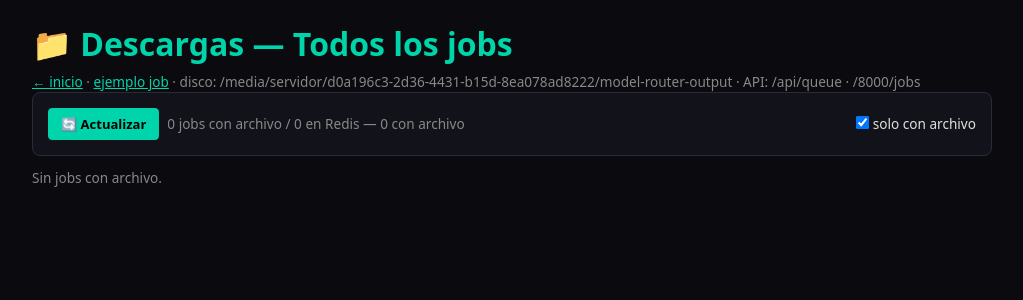
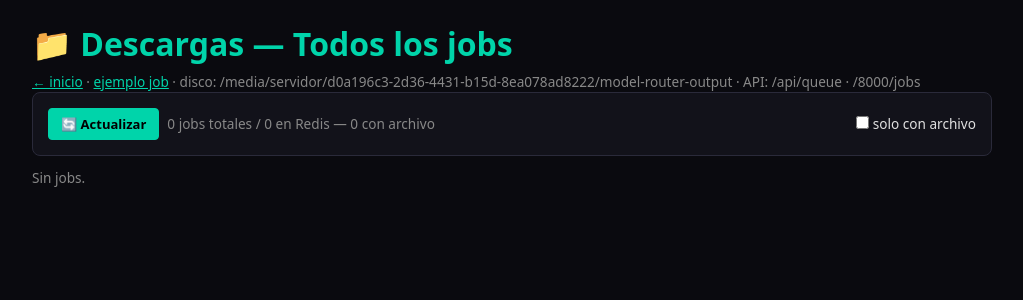
Before and after one commit to ivanfernadezm99/model-router, a Flask app: page /downloads in a window 1280 px wide. Shown: the top 300 px of the page, without its empty margins (128-1151 px from the left). Run offline with Flask 3, Linux system fonts and the light colour scheme; data that the repository does not hold is empty.

Commit message:
fix(front): downloads muestra todos por defecto, badge sin archivo

```diff
--- a/web/templates/downloads.html
+++ b/web/templates/downloads.html
@@ -34,7 +34,7 @@
     <div style="display:flex; gap:8px; flex-wrap:wrap; align-items:center;">
       <button class="btn primary" onclick="load()">🔄 Actualizar</button>
       <span id="count" class="muted small">cargando...</span>
-      <label style="margin-left:auto" class="small"><input type="checkbox" id="onlyDone" checked> solo con archivo</label>
+      <label style="margin-left:auto" class="small"><input type="checkbox" id="onlyDone"> solo con archivo</label>
     </div>
   </div>
 
@@ -73,7 +73,7 @@
           const target=(j.result&&j.result.target)||'';
           const st=j.status||'?';
           const pct=j.progress!=null?j.progress: (st==='completed'?100:st==='running'?50:0);
-          const thumb=file? (isVid(fname)?'<video class="thumb" src="'+url+'" preload="metadata" muted onclick="window.open(\''+url+'\',\'_blank\')"></video>' : '<img class="thumb" src="'+url+'" loading="lazy" onclick="window.open(\''+url+'\',\'_blank\')" />') : '<div class="thumb" style="display:flex; align-items:center; justify-content:center; color:var(--muted); font-size:11px;">sin archivo</div>';
+          const thumb=file? (isVid(fname)?'<video class="thumb" src="'+url+'" preload="metadata" muted onclick="window.open(\''+url+'\',\'_blank\')"></video>' : '<img class="thumb" src="'+url+'" loading="lazy" onclick="window.open(\''+url+'\',\'_blank\')" />') : '<div class="thumb" style="display:flex; align-items:center; justify-content:center; color:var(--err); font-size:11px; text-align:center;">⚠️ sin archivo<br><span style="font-size:10px">backend no generó</span></div>';
           const color=st==='completed'?'var(--ok)':st==='failed'?'var(--err)':'var(--accent)';
           const card=document.createElement('div');
           card.className='job-card';
```
